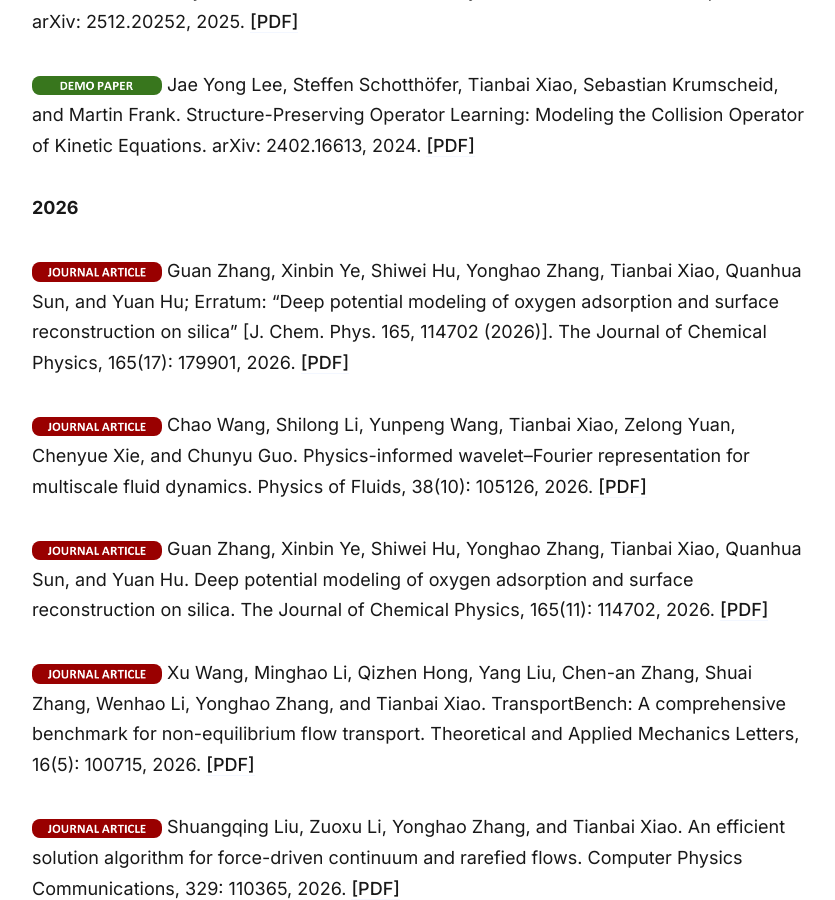
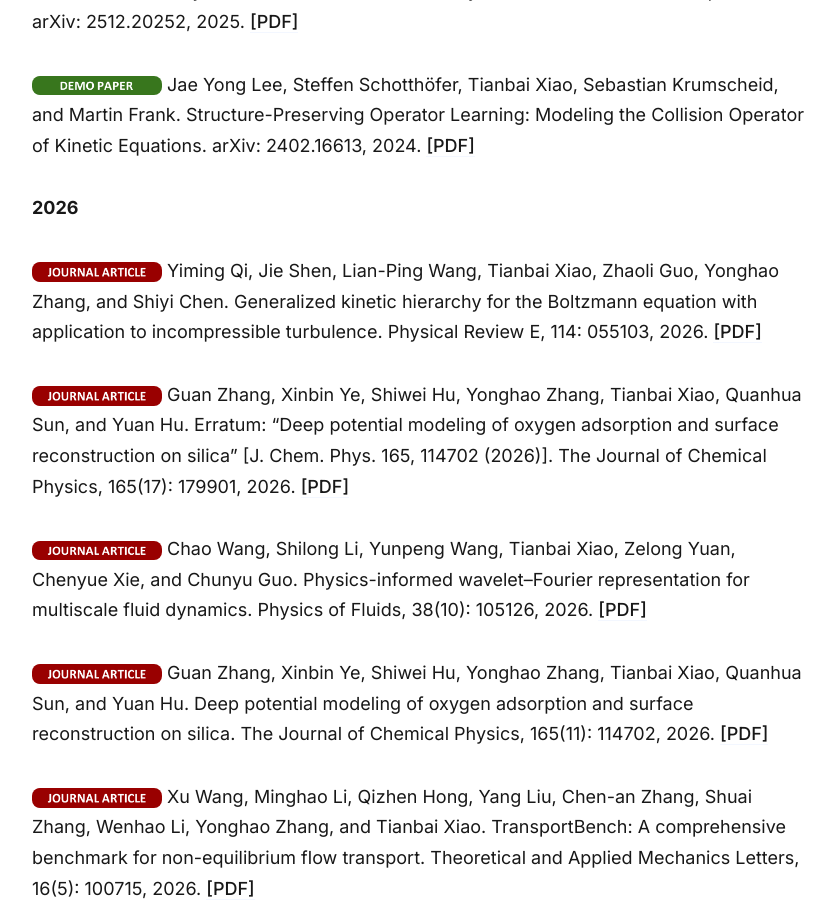
Before and after one commit to vavrines/vavrines.github.io, a Jekyll site: the page built from _projects/2022-01-01-research.md, in a window 1280 px wide and 900 px high, scrolled down 3788 px. Shown: the whole window, without its empty margins (218-1053 px from the left). Built offline with Jekyll 4.4.1, drawn with Linux system fonts in a browser that asks for light colours; nearby versions of some CDN libraries; some web fonts are replaced.

Commit message:
Update research

```diff
--- a/_projects/2022-01-01-research.md
+++ b/_projects/2022-01-01-research.md
@@ -48,7 +48,9 @@
 Jae Yong Lee, Steffen Schotthöfer, Tianbai Xiao, Sebastian Krumscheid, and Martin Frank. Structure-Preserving Operator Learning: Modeling the Collision Operator of Kinetic Equations. arXiv: 2402.16613, 2024. <a href='https://arxiv.org/pdf/2402.16613.pdf'>[PDF]</a></p>
 <p><strong>2026</strong></p>
 <p><img src="../images/journal-article.png" width="130">
-Guan Zhang, Xinbin Ye, Shiwei Hu, Yonghao Zhang, Tianbai Xiao, Quanhua Sun, and Yuan Hu; Erratum: “Deep potential modeling of oxygen adsorption and surface reconstruction on silica” [J. Chem. Phys. 165, 114702 (2026)]. The Journal of Chemical Physics, 165(17): 179901, 2026. <a href='../documents/publications/zhang2026-erratum.pdf'>[PDF]</a></p>
+Yiming Qi, Jie Shen, Lian-Ping Wang, Tianbai Xiao, Zhaoli Guo, Yonghao Zhang, and Shiyi Chen. Generalized kinetic hierarchy for the Boltzmann equation with application to incompressible turbulence. Physical Review E, 114: 055103, 2026. <a href='../documents/publications/qi2026-hierarchy.pdf'>[PDF]</a></p>
+<p><img src="../images/journal-article.png" width="130">
+Guan Zhang, Xinbin Ye, Shiwei Hu, Yonghao Zhang, Tianbai Xiao, Quanhua Sun, and Yuan Hu. Erratum: “Deep potential modeling of oxygen adsorption and surface reconstruction on silica” [J. Chem. Phys. 165, 114702 (2026)]. The Journal of Chemical Physics, 165(17): 179901, 2026. <a href='../documents/publications/zhang2026-erratum.pdf'>[PDF]</a></p>
 <p><img src="../images/journal-article.png" width="130">
 Chao Wang, Shilong Li, Yunpeng Wang, Tianbai Xiao, Zelong Yuan, Chenyue Xie, and Chunyu Guo. Physics-informed wavelet–Fourier representation for multiscale fluid dynamics. Physics of Fluids, 38(10): 105126, 2026. <a href='../documents/publications/wang2026-wavelet.pdf'>[PDF]</a></p>
 <p><img src="../images/journal-article.png" width="130">
```
Also changed, not shown: 1 other file.
